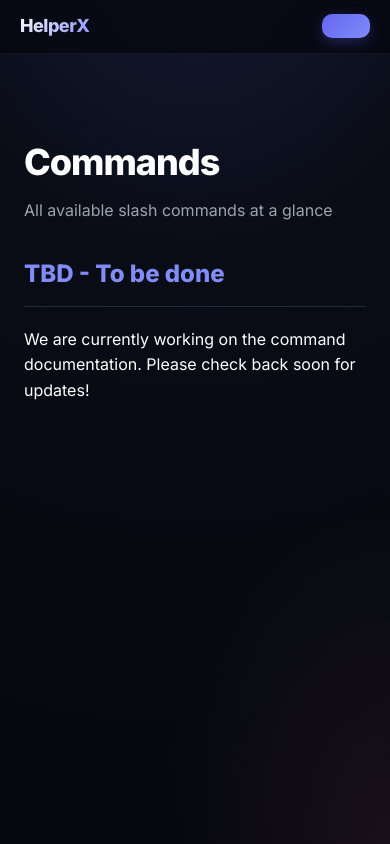
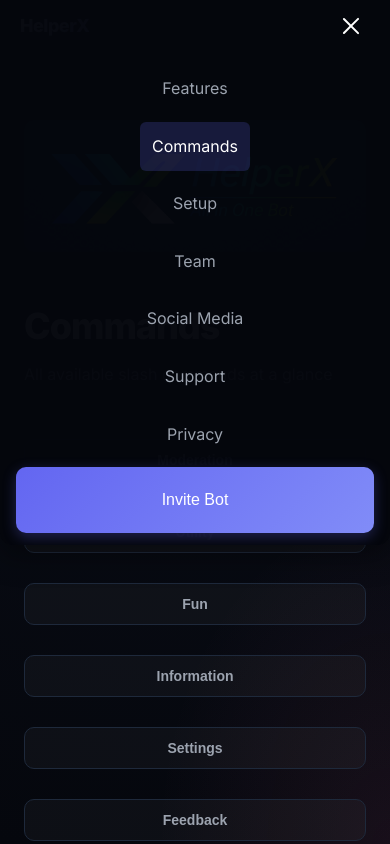
Before and after one commit to AMilthecoolerone/helperx.de, a plain HTML site: page commands.html in a window 390 px wide. Both pictures are taken after a click on the button "Open menu". Shown: the top 844 px of the page. Drawn offline with Linux system fonts and the light colour scheme.

Commit message:
Added responsive navigation toggle and dropdown functionality

```diff
--- a/assets/css/style.css
+++ b/assets/css/style.css
@@ -91,6 +91,70 @@ nav a.active {
   background: rgba(99, 102, 241, 0.2);
 }
 
+/* Responsive nav toggle and dropdown */
+.nav-toggle {
+  display: none;
+  background: transparent;
+  border: none;
+  cursor: pointer;
+  padding: 8px;
+  margin-left: 12px;
+  color: var(--text);
+  position: relative;
+  z-index: 1201;
+}
+.nav-toggle .hamburger,
+.nav-toggle .hamburger::before,
+.nav-toggle .hamburger::after {
+  display: block;
+  width: 22px;
+  height: 2px;
+  background: var(--text);
+  border-radius: 2px;
+  position: relative;
+  transition: transform 0.2s ease, opacity 0.2s ease;
+}
+.nav-toggle .hamburger::before,
+.nav-toggle .hamburger::after {
+  content: "";
+  position: absolute;
+  left: 0;
+}
+.nav-toggle .hamburger::before { top: -7px; }
+.nav-toggle .hamburger::after { top: 7px; }
+.nav-toggle[aria-expanded="true"] .hamburger { background: transparent; }
+.nav-toggle[aria-expanded="true"] .hamburger::before { transform: rotate(45deg) translate(5px, 5px); }
+.nav-toggle[aria-expanded="true"] .hamburger::after { transform: rotate(-45deg) translate(5px, -5px); }
+
+.nav-links { display: flex; align-items: center; gap: 8px; }
+
+@media (max-width: 768px) {
+  .nav-toggle { display: inline-flex; align-items: center; z-index: 1300; }
+  .nav-links {
+    position: fixed;
+    top: 0;
+    left: 0;
+    right: 0;
+    transform: translateY(-100%);
+    transition: transform 260ms cubic-bezier(.2,.8,.2,1);
+    display: flex;
+    flex-direction: column;
+    gap: 8px;
+    padding: 12px 16px;
+    padding-top: 64px;
+    background: rgba(5, 7, 13, 0.98);
+    border-radius: 0 0 12px 12px;
+    box-shadow: 0 10px 30px rgba(0,0,0,0.4);
+    z-index: 1200;
+    max-height: calc(100vh - 0px);
+    overflow-y: auto;
+  }
+  .nav-links.show { transform: translateY(0); }
+  .navbar { padding: 12px 16px; }
+  .nav-links a { font-size: 16px; padding: 12px; display: block; }
+  .btn { padding: 10px 16px; }
+}
+
 /* BUTTONS */
 .btn {
   padding: 12px 24px;
@@ -121,6 +185,18 @@ nav a.active {
 
 .primary:hover::before {
   opacity: 1;
+}
+
+#filters {
+  gap: 12px;
+  margin-top: 20px;
+  margin-right: 10px;
+  margin-bottom: 10px;
+
+
+}
+#filters:hover {
+  transform: scale(1.03);
 }
 
 .secondary {
@@ -275,7 +351,7 @@ h1 span {
 .terminal-line:nth-child(3) { animation-delay: 0.5s; }
 .terminal-line:nth-child(4) { animation-delay: 0.7s; }
 
-/* FEATURES */
+/* Feat */
 .discord {
   background: rgba(13, 17, 23, 0.8);
   padding: 24px;
@@ -287,6 +363,22 @@ h1 span {
   box-shadow:
     0 20px 40px rgba(0, 0, 0, 0.3),
     inset 0 1px 0 rgba(255, 255, 255, 0.05);
+}
+
+.helperx_img {
+
+  max-width: 100%;
+  margin-bottom: 24px;
+  border-radius: 10px;
+  transition: transform 1s ease, box-shadow 1s ease;
+
+}
+.helperx_img:hover {
+  transform: translateY(-5px);
+  -webkit-box-shadow:0px 0px 17px 4px rgba(45,255,196,0.9);
+  -moz-box-shadow: 0px 0px 17px 4px rgba(45,255,196,0.9);
+  box-shadow: 0px 0px 17px 4px rgba(45,255,196,0.9);
+
 }
 
 .dot-discord {
@@ -339,7 +431,7 @@ h1 span {
   to { opacity: 1; transform: translateY(0); }
 }
 
-/* GRID */
+/* Grid */
 .hero-right {
   position: relative;
 }
@@ -445,6 +537,11 @@ h1 span {
     display: none;
   }
 
+  /* When mobile panel is open, show the links inside it */
+  .nav-links.show a:not(.btn) {
+    display: block;
+  }
+
   h1 {
     font-size: 42px;
     letter-spacing: -1px;
--- a/assets/js/script.js
+++ b/assets/js/script.js
@@ -1,10 +1,61 @@
-document.addEventListener("DOMContentLoaded", () => {
+(function () {
+  function fadeInBody() {
     document.body.style.opacity = "0";
     document.body.style.transition = "opacity 0.8s ease-out";
-
     requestAnimationFrame(() => {
       requestAnimationFrame(() => {
         document.body.style.opacity = "1";
       });
     });
+  }
+
+  function initNav() {
+    const toggle = document.querySelector('.nav-toggle');
+    const nav = document.querySelector('.nav-links');
+    if (!toggle || !nav) return;
+
+    const setClosed = () => {
+      toggle.setAttribute('aria-expanded', 'false');
+      nav.classList.remove('show');
+    };
+
+    const toggleNav = (e) => {
+      e.stopPropagation();
+      const expanded = toggle.getAttribute('aria-expanded') === 'true';
+      toggle.setAttribute('aria-expanded', String(!expanded));
+      nav.classList.toggle('show');
+    };
+
+    toggle.addEventListener('click', toggleNav);
+
+    // Close when clicking/tapping outside
+    document.addEventListener('pointerdown', (e) => {
+      if (!nav.classList.contains('show')) return;
+      if (toggle.contains(e.target) || nav.contains(e.target)) return;
+      setClosed();
     });
+
+    // Ensure nav is closed when resizing to desktop
+    window.addEventListener('resize', () => {
+      if (window.innerWidth > 768) {
+        setClosed();
+      }
+    });
+
+    // Close on Escape
+    document.addEventListener('keydown', (e) => {
+      if (e.key === 'Escape') setClosed();
+    });
+  }
+
+  function init() {
+    fadeInBody();
+    initNav();
+  }
+
+  if (document.readyState === 'loading') {
+    document.addEventListener('DOMContentLoaded', init);
+  } else {
+    init();
+  }
+})();
--- a/commands.html
+++ b/commands.html
@@ -12,11 +12,17 @@
 
 <header class="navbar">
   <div class="logo"><a href="index.html" class="logo-link">HelperX</a></div>
-  <nav>
+
+  <button class="nav-toggle" aria-expanded="false" aria-label="Open menu">
+    <span class="hamburger"></span>
+  </button>
+
+  <nav class="nav-links" id="primary-nav">
     <a href="features.html">Features</a>
     <a href="commands.html" class="active">Commands</a>
     <a href="setup.html">Setup</a>
     <a href="team.html">Team</a>
+    <a href="socialmedia.html">Social Media</a>
     <a href="support.html">Support</a>
     <a href="datenschutz.html">Privacy</a>
     <button class="btn primary"><a target="_blank" rel="noopener noreferrer" class="bot_einladen" href="https://discord.gg/sERgKbGW8N">Invite Bot</a></button>
@@ -24,8 +30,13 @@
 </header>
 
 <div class="page-content">
+   <img src="assets/img/file_000000001b88720caeec63a8fef5bdb8.png" alt="" srcset="" class="helperx_img">
   <h1 class="page-header">Commands</h1>
   <p class="page-description">All available slash commands at a glance</p>
+
+
+
+<button class="btn secondary" id="filters">Moderation</button><button class="btn secondary" id="filters">Utility</button> <button class="btn secondary" id="filters">Fun</button><button class="btn secondary" id="filters">Information</button><button class="btn secondary" id="filters">Settings</button><button class="btn secondary" id="filters">Feedback</button>
 
  <div class="command-category">
   <h2>TBD - To be done</h2>
```
Also changed, not shown: datenschutz.html (+7 -1 lines), features.html (+7 -1 lines), index.html (+6 -1 lines), setup.html (+7 -1 lines), socialmedia.html (added, +40 -0 lines), support.html (+7 -1 lines), team.html (+7 -1 lines), assets/img/file_000000001b88720caeec63a8fef5bdb8.png (added). Lines whose indentation alone changed are shown as unchanged.
